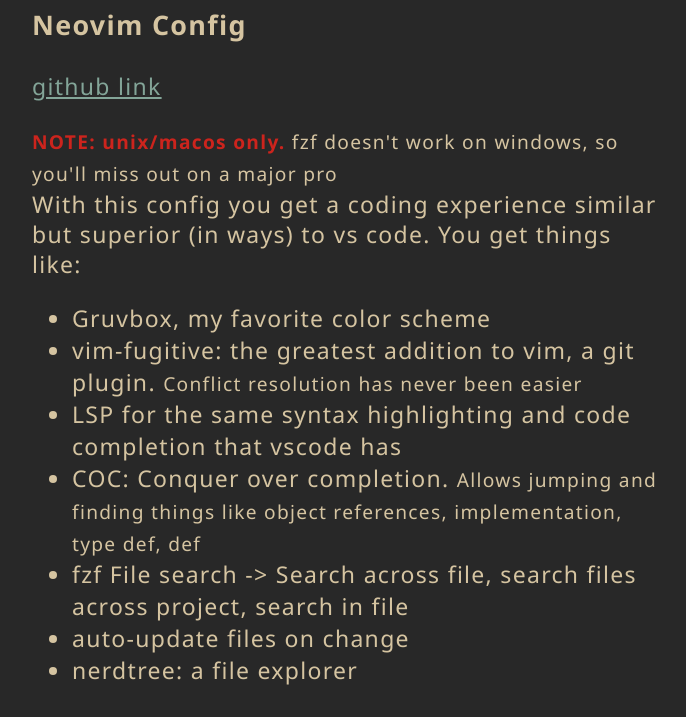
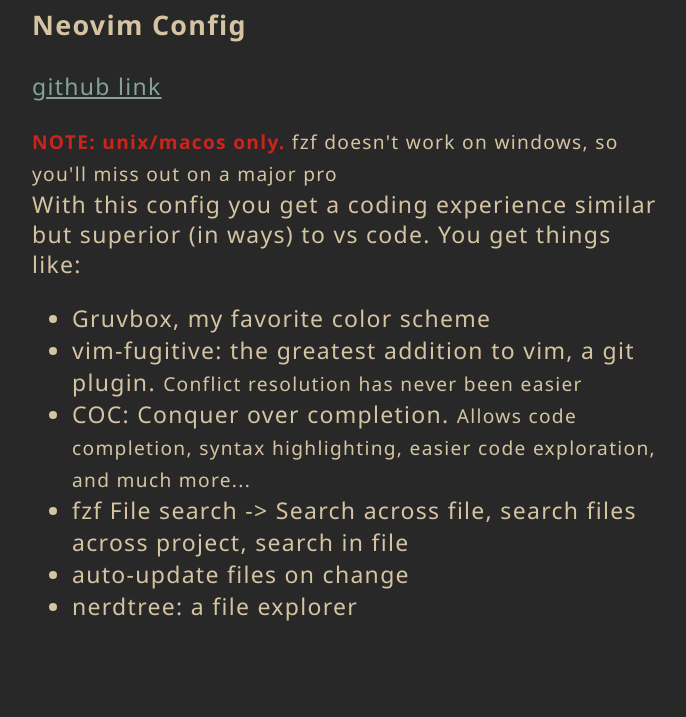
Before and after one commit to talha-aamir/talha-aamir.github.io, a plain HTML site: page projects/scripts/root.html in a window 1280 px wide. Shown: the part 166-883 px from the top of the page, without its empty margins (292-978 px from the left). After the commit the page ends 819 px from the top, so only its background shows below. Drawn offline with Linux system fonts and the light colour scheme.

Commit message:
edited nvim config description

```diff
--- a/projects/scripts/root.html
+++ b/projects/scripts/root.html
@@ -38,9 +38,8 @@
             <li>vim-fugitive: the greatest addition to vim, a git plugin.
               <small>Conflict resolution has never been easier</small>
             </li>
-            <li>LSP for the same syntax highlighting and code completion that vscode has</li>
             <li>COC: Conquer over completion. <small>
-              Allows jumping and finding things like object references, implementation, type def, def
+              Allows code completion, syntax highlighting, easier code exploration, and much more...
             </small></li>
             <li>fzf File search -> Search across file, search files across project, search in file</li>
             <li>auto-update files on change</li>
```
